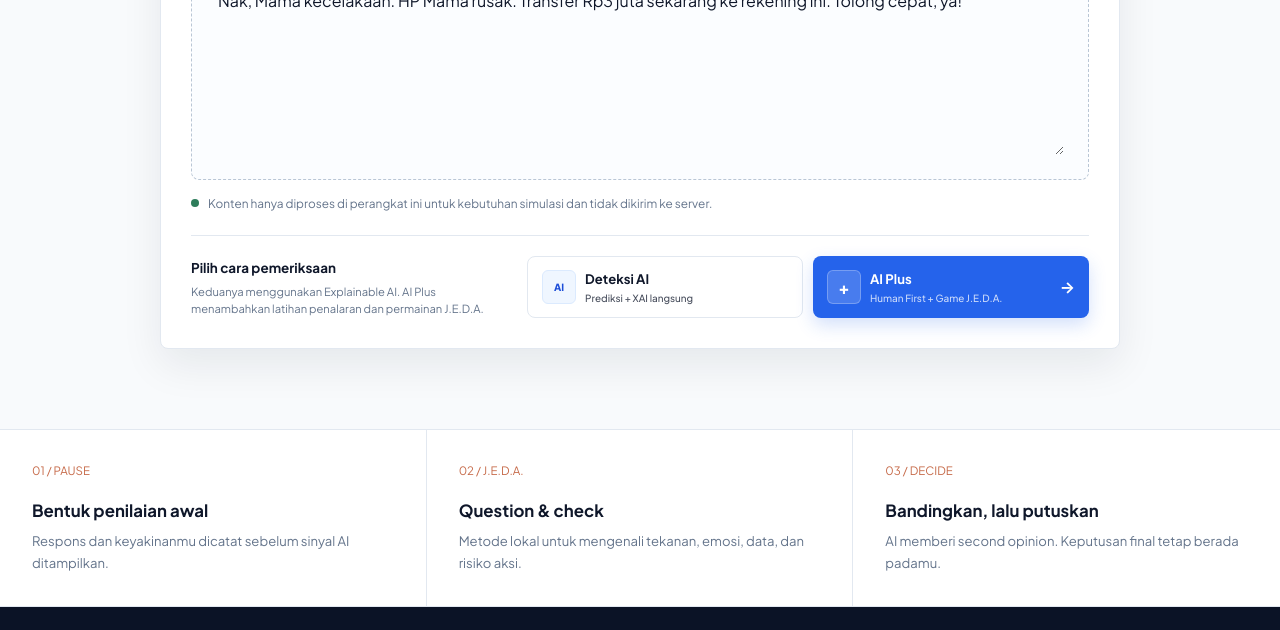
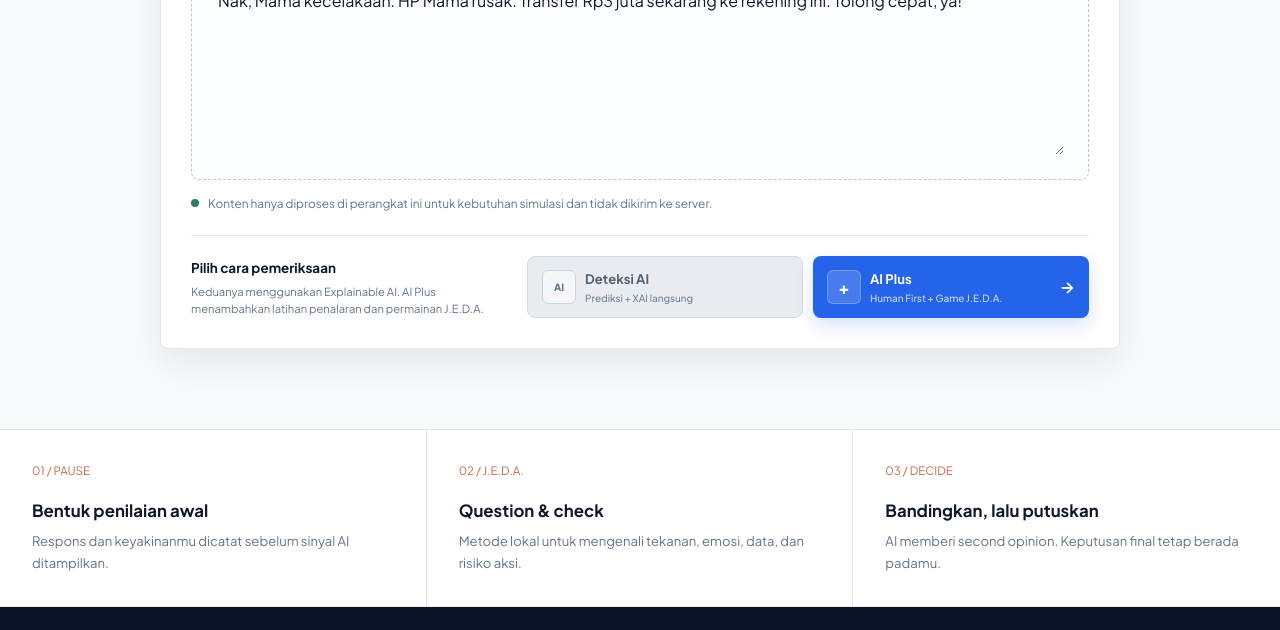
Before and after one commit to ayunur14/hadangin, a website built with Vite: page index.html in a window 1280 px wide. Shown: the part 2012-2642 px from the top of the page. Built offline with nearby package versions, Linux system fonts and the light colour scheme.

Commit message:
color change

```diff
--- a/styles.css
+++ b/styles.css
@@ -241,6 +241,9 @@ p { color: var(--secondary); }
 .check-mode-picker > div:first-child span { margin-top: 5px; color: var(--secondary); font-size: .7rem; line-height: 1.5; }
 .check-mode-actions { display: grid; grid-template-columns: 1fr 1fr; gap: 10px; }
 .check-mode-actions .button { min-height: 62px; justify-content: flex-start; padding: 9px 14px; text-align: left; }
+.check-mode-actions .button-secondary { color: #526173; background: #e9edf2; border-color: #d2dae4; }
+.check-mode-actions .button-secondary:hover { color: #334155; background: #dde3ea; border-color: #c4ceda; }
+.check-mode-actions .button-secondary .mode-button-icon { color: #64748b; background: #f4f6f8; border-color: #cbd5e1; }
 .check-mode-actions .button > span:nth-child(2) { display: flex; min-width: 0; flex-direction: column; }
 .check-mode-actions .button strong { font-size: .82rem; }
 .check-mode-actions .button small { margin-top: 2px; color: inherit; font-size: .62rem; font-weight: 500; opacity: .76; }
```
Also changed, not shown: dist/assets/index-BrYL4wDh.css (added), dist/assets/index-DeQ47Ksr.js (renamed from dist/assets/index-BEJ2oY9Y.js), dist/assets/index-JWXyc9lj.css (deleted), dist/index.html.
